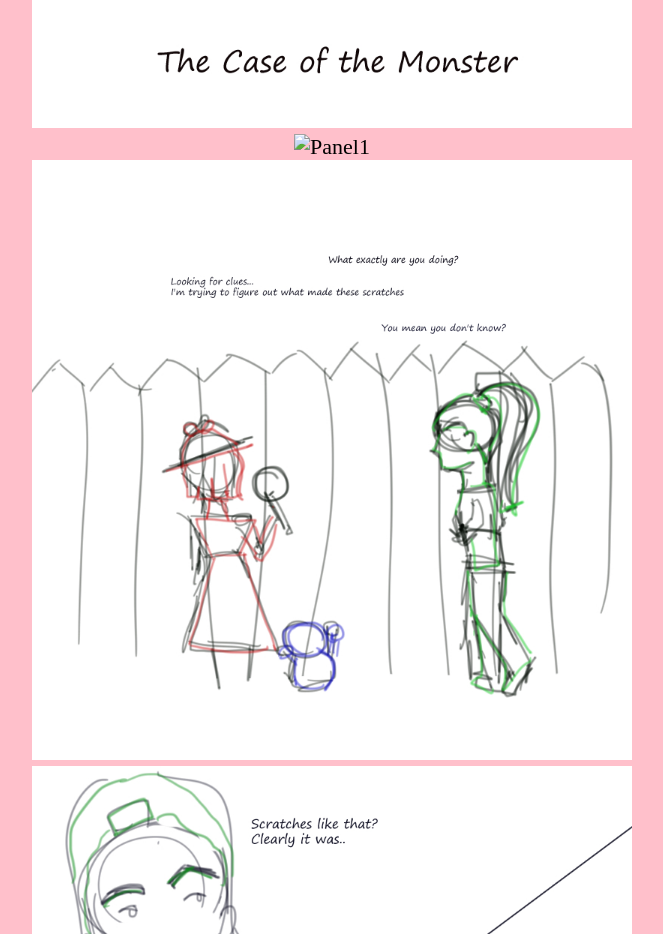
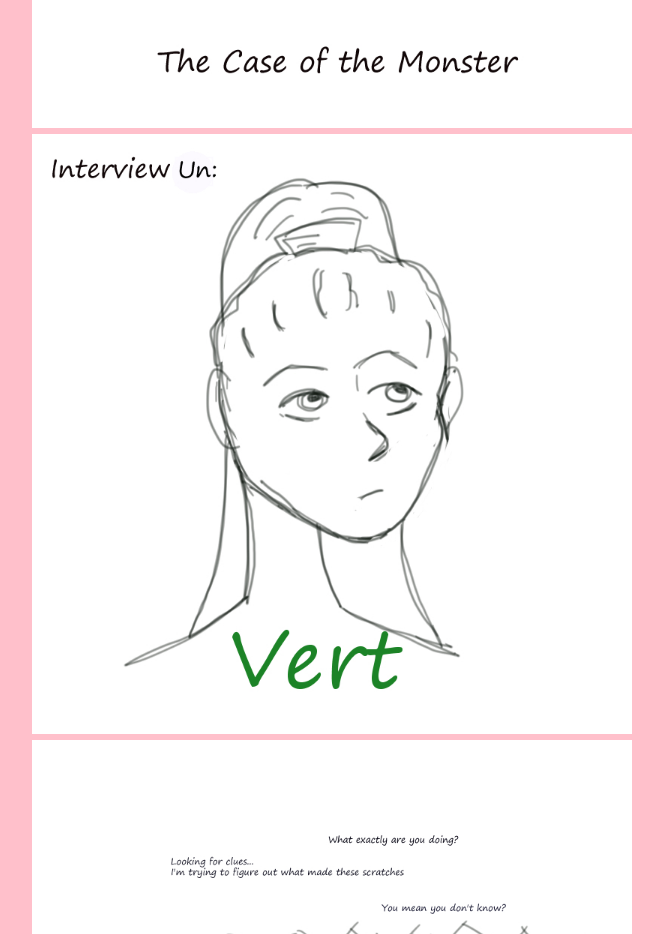
Before and after one commit to MythicSalmon/SoloProject, a plain HTML site: page FrenchColors.html in a window 1280 px wide. Shown: the part 3240-4174 px from the top of the page, without its empty margins (308-971 px from the left). Drawn offline with Linux system fonts and the light colour scheme; a web font is replaced by a local one.

Commit message:
Renamed Panel 6

```diff
--- a/FrenchColors.html
+++ b/FrenchColors.html
@@ -25,7 +25,7 @@
 		<img src="Panel 4.jpg" alt="Panel1" width="600" height="600">
 		<img src="Panel 5.jpg" alt="Panel1" width="600" height="600">
 		<div class="container">
-			<img src="Panel6.jpg" alt="Panel1" width="600" height="600">
+			<img src="Panel 6.jpg" alt="Panel1" width="600" height="600">
 			<div class="middle">
 			  <div class="text">Un : One</div>
 			</div>
```
